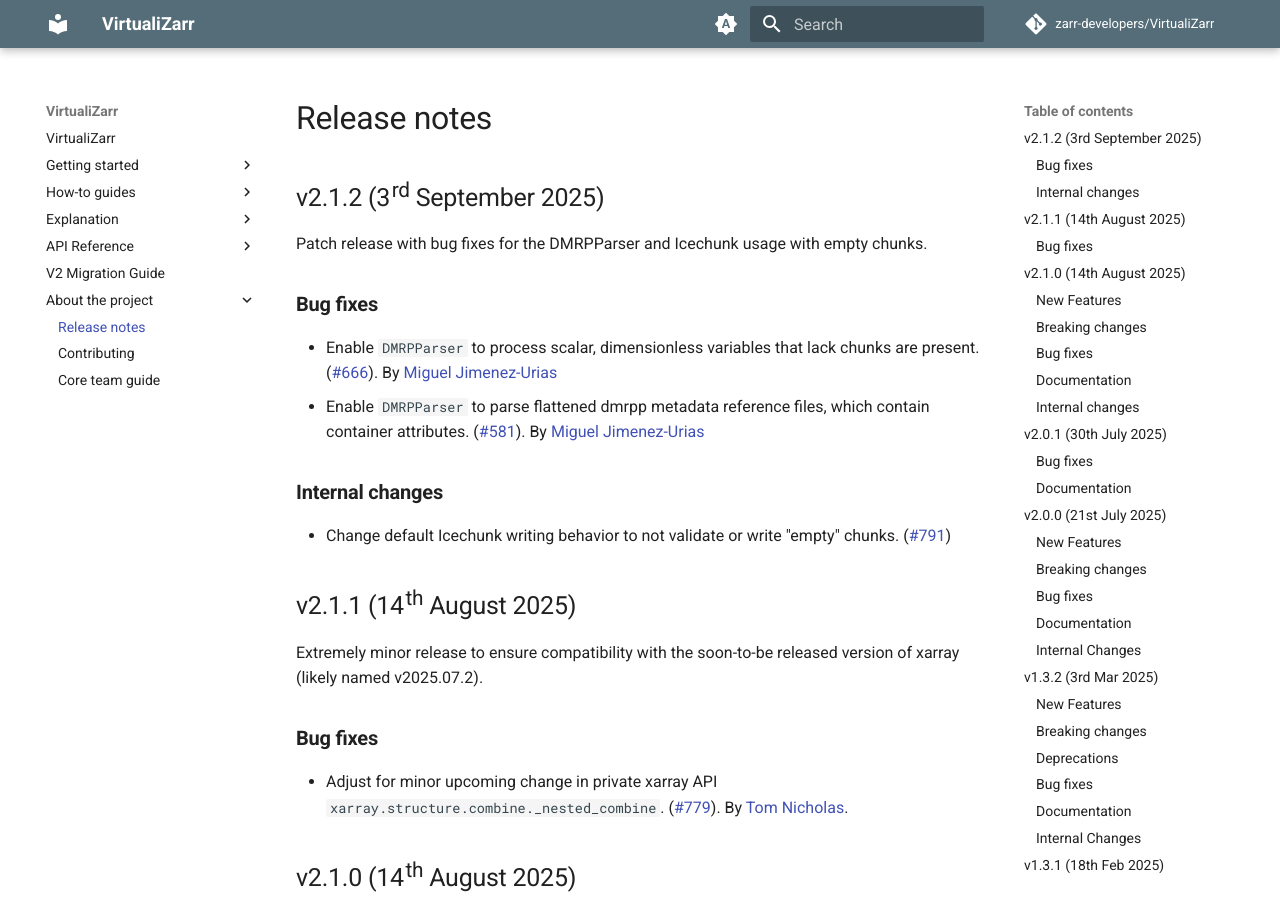
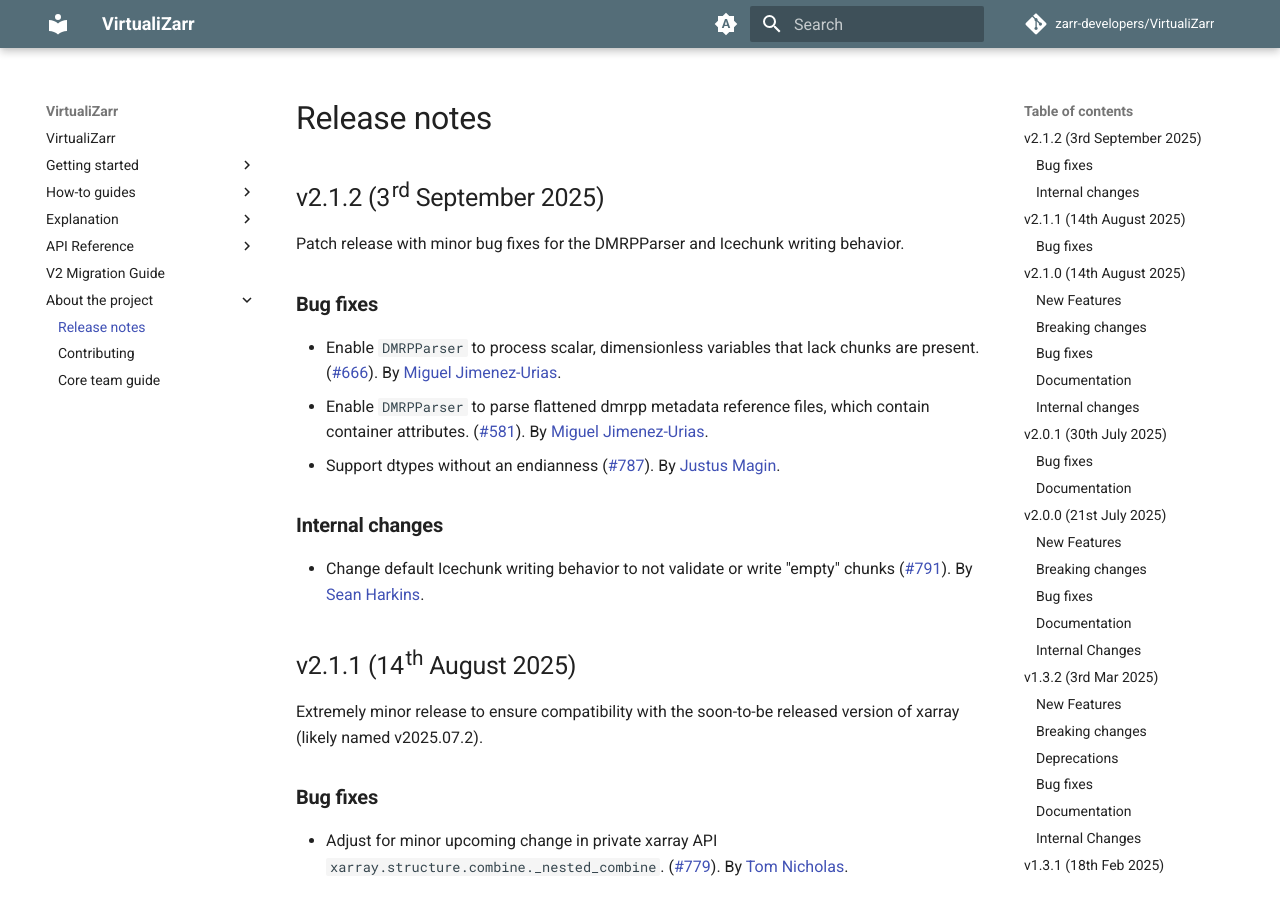
Before and after one commit to zarr-developers/VirtualiZarr, an MkDocs documentation site: the page built from docs/releases.md, in a window 1280 px wide and 900 px high. Built offline with MkDocs 1.6.1 and Material for MkDocs 9.7.7, drawn with Linux system fonts in a browser that asks for light colours; comment, search, counter and statistics services are not loaded; the version menu is left out.

Commit message:
Format release notes

```diff
--- a/docs/releases.md
+++ b/docs/releases.md
@@ -2,20 +2,20 @@
 
 ## v2.1.2 (3rd September 2025)
 
-Patch release with bug fixes for the DMRPParser and Icechunk usage with empty chunks.
+Patch release with minor bug fixes for the DMRPParser and Icechunk writing behavior.
 
 ### Bug fixes
 
 - Enable `DMRPParser` to process scalar, dimensionless variables that lack chunks are present.
   ([#666](https://github.com/zarr-developers/VirtualiZarr/pull/757)).
-  By [Miguel Jimenez-Urias](https://github.com/Mikejmnez)
+  By [Miguel Jimenez-Urias](https://github.com/Mikejmnez).
 - Enable `DMRPParser` to parse flattened dmrpp metadata reference files, which contain container attributes.
   ([#581](https://github.com/zarr-developers/VirtualiZarr/pull/757)).
-  By [Miguel Jimenez-Urias](https://github.com/Mikejmnez)
+  By [Miguel Jimenez-Urias](https://github.com/Mikejmnez).
+- Support dtypes without an endianness ([#787](https://github.com/zarr-developers/VirtualiZarr/pull/787)). By [Justus Magin](https://github.com/keewis).
 
 ### Internal changes
-- Change default Icechunk writing behavior to not validate or write "empty" chunks.
-  ([#791](https://github.com/zarr-developers/VirtualiZarr/pull/791))
+- Change default Icechunk writing behavior to not validate or write "empty" chunks ([#791](https://github.com/zarr-developers/VirtualiZarr/pull/791)). By [Sean Harkins](https://github.com/sharkinsspatial).
 
 ## v2.1.1 (14th August 2025)
 
```
